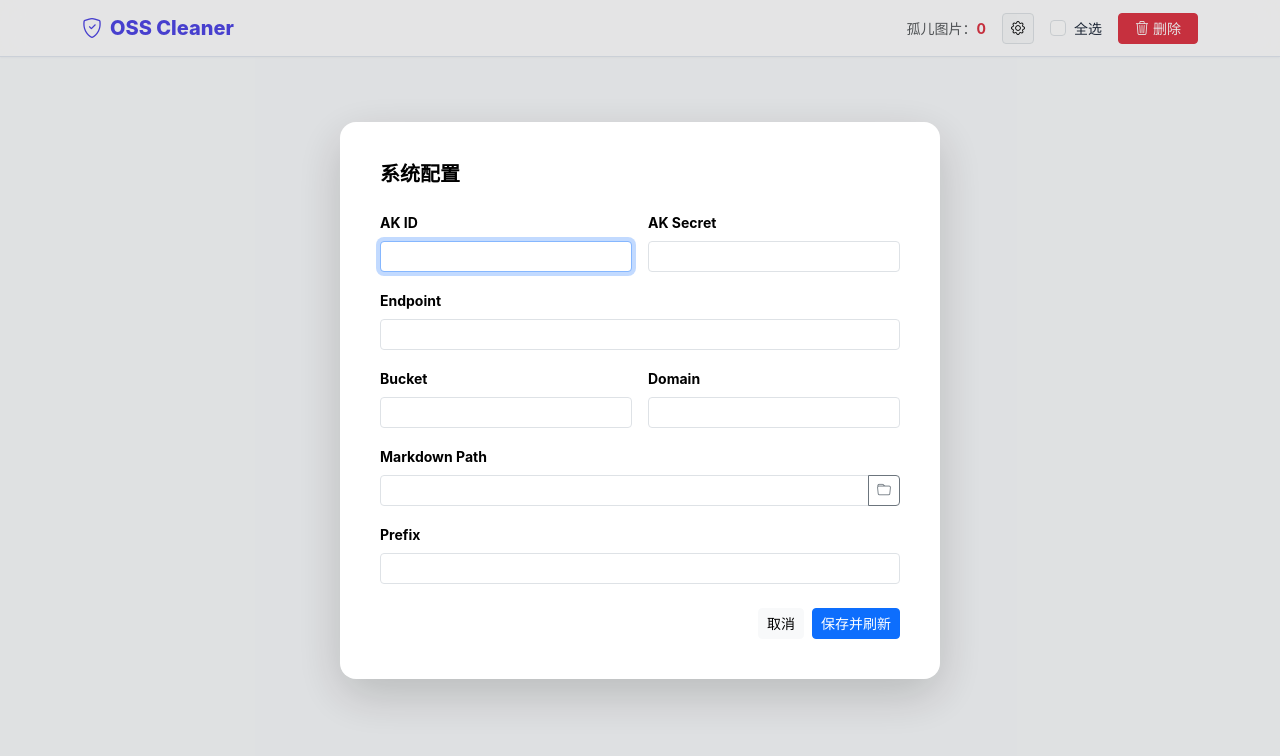
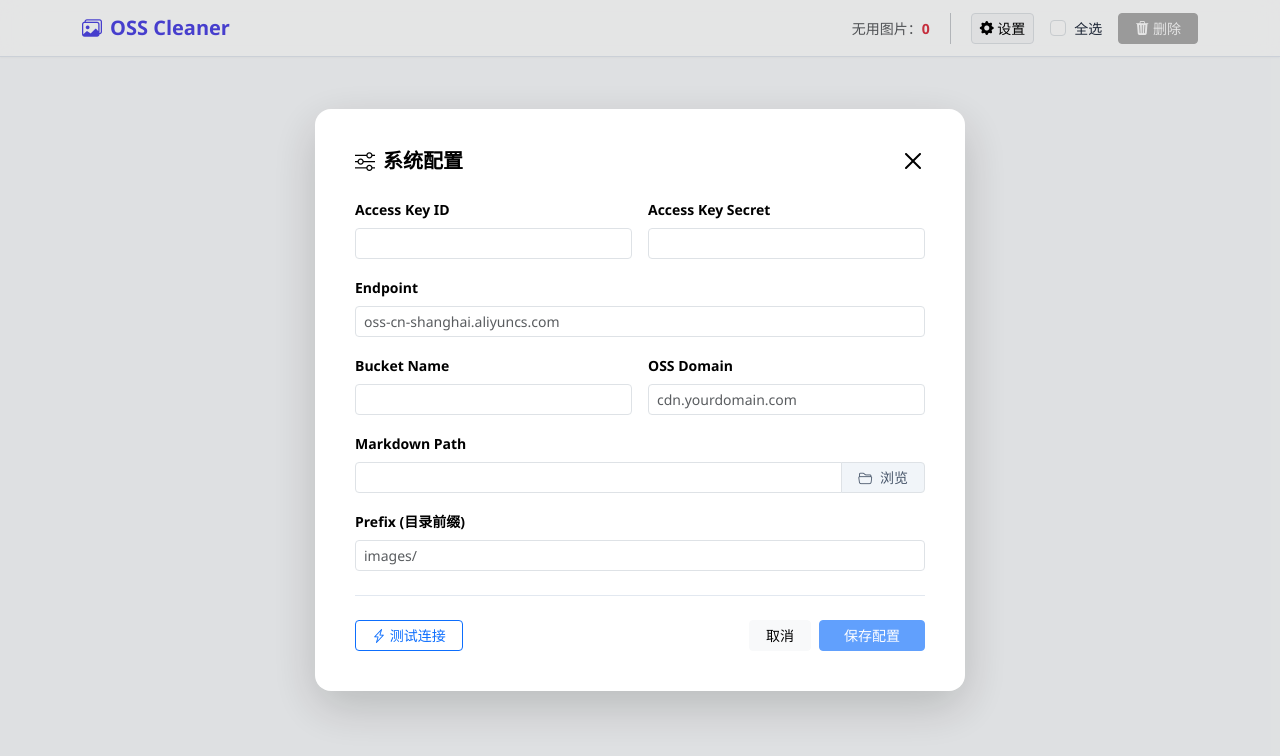
Before and after one commit to LinJHS/oss-cleaner, a Flask app: page / in a window 1280 px wide. Shown: the top 756 px of the page. Run offline with Flask 3, Linux system fonts and the light colour scheme; some libraries are stand-ins or nearby versions.

Commit message:
refactor: update styles and improve UI interactions in index.html

```diff
--- a/src/oss_cleaner/templates/index.html
+++ b/src/oss_cleaner/templates/index.html
@@ -19,30 +19,37 @@
 
         body {
             background: var(--bg);
-            font-family: 'Inter', system-ui, -apple-system, sans-serif;
+            font-family: 'Segoe UI', system-ui, -apple-system, sans-serif;
             color: var(--text);
             padding-bottom: 40px;
             margin: 0;
         }
 
-        /* Navbar */
+        /* --- 导航栏优化 --- */
         .navbar {
-            background: rgba(255, 255, 255, 0.8);
+            background: rgba(255, 255, 255, 0.85);
             backdrop-filter: blur(12px);
             border-bottom: 1px solid var(--border);
             box-shadow: 0 1px 2px rgba(0,0,0,0.03);
+            z-index: 1000;
         }
         .navbar-brand { font-weight: 800; color: var(--primary) !important; display: flex; align-items: center; gap: 8px; }
 
-        /* Grid */
+        /* 移除所有按钮的焦点蓝框 */
+        button:focus, .btn:focus, .form-check-input:focus, .form-control:focus {
+            outline: none !important;
+            box-shadow: none !important;
+        }
+
+        #deleteBtn:disabled { opacity: 0.5; cursor: not-allowed; filter: grayscale(1); }
+
+        /* --- 网格与卡片 --- */
         .grid {
             display: grid;
             grid-template-columns: repeat(auto-fill, minmax(240px, 1fr));
             gap: 24px;
             padding: 24px 0;
         }
-
-        /* Card & Animation */
         .card {
             background: var(--card);
             border: 1px solid var(--border);
@@ -53,11 +60,8 @@
         }
         .card:hover { transform: translateY(-4px); box-shadow: 0 12px 20px -5px rgba(0, 0, 0, 0.1); }
         .card.selected { border: 2px solid var(--primary); background: #f5f7ff; }
-
-        /* 删除动画 */
         .card.deleting { transform: scale(0.1); opacity: 0; pointer-events: none; }
 
-        /* 图片容器：核心修复区域 */
         .img-area {
             position: relative;
             width: 100%;
@@ -66,72 +70,62 @@
             overflow: hidden;
             cursor: pointer;
         }
+        .img-area .placeholder {
+            position: absolute; inset: 0; z-index: 10;
+            display: flex; flex-direction: column; align-items: center; justify-content: center;
+            gap: 8px; color: var(--text-muted); background: #f1f5f9;
+            transition: opacity 0.3s; pointer-events: none;
+        }
+        .img-area img {
+            position: absolute; top: 0; left: 0; width: 100%; height: 100%;
+            object-fit: cover; z-index: 5; opacity: 0; transition: opacity 0.4s;
+        }
+        .img-area img.loaded { opacity: 1; }
 
-        /* 1. 占位层：层级最高 (z-index: 10) */
-        .img-area .placeholder {
-            position: absolute;
-            inset: 0;
-            z-index: 10;
-            display: flex;
-            flex-direction: column;
-            align-items: center;
-            justify-content: center;
-            gap: 8px;
-            color: var(--text-muted);
-            background: #f1f5f9; /* 必须有背景色，防止透视到下方的碎图 */
-            transition: opacity 0.3s ease;
-            pointer-events: none;
+        /* --- 配置弹窗设置 --- */
+        .btn-browse {
+            background-color: #f1f5f9 !important;
+            border: 1px solid #dee2e6 !important;
+            color: #475569 !important;
+            font-size: 0.85rem;
+            font-weight: 500;
+        }
+        .btn-browse:hover { background-color: #e2e8f0 !important; }
+
+        .modal-footer-custom {
+            display: flex; justify-content: space-between; align-items: center;
+            padding-top: 1.5rem; border-top: 1px solid var(--border);
         }
 
-        /* 2. 图片层：层级较低 (z-index: 5) */
-        .img-area img {
-            position: absolute;
-            top: 0;
-            left: 0;
-            width: 100%;
-            height: 100%;
-            object-fit: cover;
-            z-index: 5;
-            opacity: 0; /* 默认不可见，但占据 DOM 空间 */
-            transition: opacity 0.4s ease;
+        /* --- 预览大图动画 --- */
+        #viewer {
+            border: none; background: transparent;
+            width: 100vw; height: 100vh; max-width: 100vw; max-height: 100vh;
+            padding: 0; margin: 0; overflow: hidden;
+            opacity: 0; transform: scale(0.98);
+            transition: opacity 0.25s ease, transform 0.25s ease;
+            display: none;
         }
+        #viewer[open] { opacity: 1; transform: scale(1); display: flex; }
+        #viewer::backdrop { background: rgba(15, 23, 42, 0.95); backdrop-filter: blur(10px); }
 
-        /* 当图片加载完成后的状态 */
-        .img-area img.loaded {
-            opacity: 1;
+        .viewer-content { width: 100%; height: 100%; display: flex; align-items: center; justify-content: center; position: relative; }
+        #viewImg { max-width: 92%; max-height: 92%; object-fit: contain; border-radius: 4px; box-shadow: 0 25px 50px -12px rgba(0, 0, 0, 0.5); }
+
+        /* 关闭按钮：居中、无蓝框、大图标 */
+        .close-btn {
+            position: absolute; top: 30px; right: 30px;
+            background: rgba(255,255,255,0.15); color: white;
+            border: 1px solid rgba(255,255,255,0.2); border-radius: 50%;
+            width: 60px; height: 60px; cursor: pointer; z-index: 100;
+            display: flex; align-items: center; justify-content: center;
+            transition: all 0.2s;
+            outline: none !important;
+            box-shadow: none !important;
         }
+        .close-btn i { font-size: 2.5rem; line-height: 1; }
+        .close-btn:hover { background: rgba(255,255,255,0.3); transform: rotate(90deg); }
 
-        /* 预览大图的 Dialog */
-        #viewer {
-            border: none;
-            background: transparent;
-            width: 100vw; height: 100vh;
-            max-width: 100vw; max-height: 100vh;
-            padding: 0; margin: 0;
-            overflow: hidden;
-        }
-        #viewer::backdrop { background: rgba(15, 23, 42, 0.95); backdrop-filter: blur(8px); }
-        .viewer-content { width: 100%; height: 100%; display: flex; align-items: center; justify-content: center; position: relative; }
-
-        /* 大图残留修复：默认通过 opacity 隐藏而非 display:none */
-        #viewImg {
-            max-width: 90%; max-height: 90%;
-            object-fit: contain;
-            border-radius: 4px;
-            box-shadow: 0 25px 50px -12px rgba(0, 0, 0, 0.5);
-            opacity: 0;
-            transition: opacity 0.3s;
-        }
-        #viewImg.show { opacity: 1; }
-
-        .close-btn {
-            position: absolute; top: 24px; right: 24px;
-            background: rgba(255,255,255,0.2); color: white;
-            border: none; border-radius: 50%; width: 44px; height: 44px;
-            cursor: pointer; z-index: 100; font-size: 1.5rem;
-        }
-
-        /* 信息区 */
         .card-info { padding: 12px 16px; border-top: 1px solid var(--border); }
         .card-info .name { font-size: 0.85rem; font-weight: 600; display: block; overflow: hidden; text-overflow: ellipsis; white-space: nowrap; }
         .empty { text-align: center; padding: 100px 20px; display: none; }
@@ -142,52 +136,73 @@
     <nav class="navbar sticky-top">
         <div class="container">
             <a class="navbar-brand" href="/">
-                <i class="bi bi-shield-check"></i> OSS Cleaner
+                <i class="bi bi-images"></i> OSS Cleaner
             </a>
 
-            <div class="d-flex align-items-center gap-3">
-                <span class="text-muted d-none d-lg-inline small">
-                    孤儿图片：<span id="orphanCount" class="text-danger fw-bold">{{ count }}</span>
+            <div class="d-flex align-items-center gap-2 gap-md-3">
+                <span id="statInfo" class="text-muted small">
+                    无用图片：<span class="text-danger fw-bold">{{ count }}</span>
                 </span>
-                <button class="btn btn-sm btn-light border" onclick="config.showModal()"><i class="bi bi-gear"></i></button>
+
+                <div class="vr mx-1"></div>
+
+                <button class="btn btn-sm btn-light border shadow-none" onclick="config.showModal()">
+                    <i class="bi bi-gear-fill"></i> <span class="d-none d-md-inline">设置</span>
+                </button>
+
                 <div class="form-check mb-0">
-                    <input class="form-check-input" type="checkbox" id="selectAll">
-                    <label class="form-check-label small" for="selectAll">全选</label>
+                    <input class="form-check-input shadow-none" type="checkbox" id="selectAll">
+                    <label class="form-check-label small user-select-none" for="selectAll">全选</label>
                 </div>
-                <button class="btn btn-sm btn-danger px-3" id="deleteBtn"><i class="bi bi-trash3"></i> 删除</button>
+
+                <button class="btn btn-sm btn-danger px-3 shadow-none" id="deleteBtn" disabled>
+                    <i class="bi bi-trash3-fill"></i> 删除
+                </button>
             </div>
         </div>
     </nav>
 
     <div class="container mt-4">
-        <dialog id="config" class="border-0 shadow-lg rounded-4" style="width: 90%; max-width: 600px;">
+        <dialog id="config" class="border-0 shadow-lg rounded-4" style="width: 90%; max-width: 650px;">
             <div class="p-4">
-                <h5 class="mb-4 fw-bold">系统配置</h5>
+                <div class="d-flex justify-content-between align-items-center mb-4">
+                    <h5 class="mb-0 fw-bold"><i class="bi bi-sliders me-2"></i>系统配置</h5>
+                    <button class="btn-close shadow-none" onclick="config.close()"></button>
+                </div>
                 <form id="configForm" class="row g-3">
-                    <div class="col-md-6"><label class="form-label small fw-bold">AK ID</label><input type="text" class="form-control form-control-sm" name="ACCESS_KEY_ID"></div>
-                    <div class="col-md-6"><label class="form-label small fw-bold">AK Secret</label><input type="password" class="form-control form-control-sm" name="ACCESS_KEY_SECRET"></div>
-                    <div class="col-12"><label class="form-label small fw-bold">Endpoint</label><input type="text" class="form-control form-control-sm" name="ENDPOINT"></div>
-                    <div class="col-md-6"><label class="form-label small fw-bold">Bucket</label><input type="text" class="form-control form-control-sm" name="BUCKET_NAME"></div>
-                    <div class="col-md-6"><label class="form-label small fw-bold">Domain</label><input type="text" class="form-control form-control-sm" name="OSS_DOMAIN"></div>
-                    <div class="col-12"><label class="form-label small fw-bold">Markdown Path</label>
+                    <div class="col-md-6"><label class="form-label small fw-bold">Access Key ID</label><input type="text" class="form-control form-control-sm shadow-none" name="ACCESS_KEY_ID" required></div>
+                    <div class="col-md-6"><label class="form-label small fw-bold">Access Key Secret</label><input type="password" class="form-control form-control-sm shadow-none" name="ACCESS_KEY_SECRET" required></div>
+                    <div class="col-12"><label class="form-label small fw-bold">Endpoint</label><input type="text" class="form-control form-control-sm shadow-none" name="ENDPOINT" placeholder="oss-cn-shanghai.aliyuncs.com" required></div>
+                    <div class="col-md-6"><label class="form-label small fw-bold">Bucket Name</label><input type="text" class="form-control form-control-sm shadow-none" name="BUCKET_NAME" required></div>
+                    <div class="col-md-6"><label class="form-label small fw-bold">OSS Domain</label><input type="text" class="form-control form-control-sm shadow-none" name="OSS_DOMAIN" placeholder="cdn.yourdomain.com" required></div>
+                    <div class="col-12">
+                        <label class="form-label small fw-bold">Markdown Path</label>
                         <div class="input-group input-group-sm">
-                            <input type="text" class="form-control" name="MARKDOWN_PATH" id="markdownPath">
-                            <button type="button" class="btn btn-outline-secondary" id="folderBtn"><i class="bi bi-folder"></i></button>
+                            <input type="text" class="form-control shadow-none" name="MARKDOWN_PATH" id="markdownPath" readonly>
+                            <button type="button" class="btn btn-browse px-3 shadow-none" id="folderBtn"><i class="bi bi-folder2-open me-1"></i> 浏览</button>
                         </div>
                     </div>
-                    <div class="col-12"><label class="form-label small fw-bold">Prefix</label><input type="text" class="form-control form-control-sm" name="PREFIX"></div>
+                    <div class="col-12"><label class="form-label small fw-bold">Prefix (目录前缀)</label><input type="text" class="form-control form-control-sm shadow-none" name="PREFIX" placeholder="images/"></div>
                 </form>
-                <div class="mt-4 d-flex justify-content-end gap-2">
-                    <button class="btn btn-sm btn-light" onclick="config.close()">取消</button>
-                    <button class="btn btn-sm btn-primary" id="saveBtn">保存并刷新</button>
+
+                <div class="modal-footer-custom mt-4">
+                    <button class="btn btn-sm btn-outline-primary px-3 shadow-none" id="testBtn">
+                        <i class="bi bi-lightning-charge"></i> 测试连接
+                    </button>
+                    <div class="d-flex gap-2">
+                        <button class="btn btn-sm btn-light px-3 shadow-none" onclick="config.close()">取消</button>
+                        <button class="btn btn-sm btn-primary px-4 shadow-none" id="saveBtn" disabled>保存配置</button>
+                    </div>
                 </div>
             </div>
         </dialog>
 
         <dialog id="viewer">
             <div class="viewer-content" onclick="closePreview()">
-                <button class="close-btn">&times;</button>
-                <img id="viewImg" src="">
+                <button class="close-btn" onclick="closePreview()">
+                    <i class="bi bi-x"></i>
+                </button>
+                <img id="viewImg" src="" onclick="event.stopPropagation()">
             </div>
         </dialog>
 
@@ -206,10 +221,10 @@
                     <span class="name" title="{{ file.name }}">{{ file.name }}</span>
                     <div class="d-flex justify-content-between align-items-center mt-2">
                         <div class="form-check">
-                            <input class="form-check-input" type="checkbox" value="{{ file.key }}" onchange="syncCardState(this)">
+                            <input class="form-check-input img-selector shadow-none" type="checkbox" value="{{ file.key }}" onchange="syncUI()">
                             <label class="small text-muted">选择</label>
                         </div>
-                        <span class="badge bg-light text-dark border">{{ file.size }}</span>
+                        <span class="badge bg-light text-dark border fw-normal size-badge">{{ file.size }}</span>
                     </div>
                 </div>
             </div>
@@ -217,8 +232,9 @@
         </div>
 
         <div id="emptyState" class="empty {% if count == 0 and not error %}show{% endif %}">
-            <i class="bi bi-check2-circle text-success" style="font-size: 4rem;"></i>
-            <h4 class="mt-3">太棒了，没有多余图片</h4>
+            <i class="bi bi-check2-all text-success" style="font-size: 4rem;"></i>
+            <h4 class="mt-3 fw-bold">扫描完成</h4>
+            <p class="text-muted">没有发现任何无用图片</p>
         </div>
     </div>
 
@@ -226,71 +242,134 @@
         const $ = s => document.querySelector(s);
         const $$ = s => document.querySelectorAll(s);
 
-        // --- 图片加载逻辑：修复层级与残留 ---
+        let testSuccess = false;
+        const totalCount = {{ count }};
+
+        // --- 1. 体积解析逻辑 (处理 0B 问题) ---
+        function parseSize(text) {
+            const num = parseFloat(text);
+            if (isNaN(num)) return 0;
+            const unit = text.toLowerCase();
+            if (unit.includes('kb')) return num * 1024;
+            if (unit.includes('mb')) return num * 1024 * 1024;
+            if (unit.includes('gb')) return num * 1024 * 1024 * 1024;
+            return num;
+        }
+
+        function formatSize(bytes) {
+            if (bytes === 0) return '0 B';
+            const k = 1024;
+            const sizes = ['B', 'KB', 'MB', 'GB'];
+            const i = Math.floor(Math.log(bytes) / Math.log(k));
+            return parseFloat((bytes / Math.pow(k, i)).toFixed(2)) + ' ' + sizes[i];
+        }
+
+        function syncUI() {
+            const selected = $$('.img-selector:checked');
+            const deleteBtn = $('#deleteBtn');
+            const statInfo = $('#statInfo');
+
+            $$('.card').forEach(card => {
+                const cb = card.querySelector('.img-selector');
+                card.classList.toggle('selected', cb.checked);
+            });
+
+            deleteBtn.disabled = selected.length === 0;
+
+            if (selected.length > 0) {
+                let totalBytes = 0;
+                selected.forEach(cb => {
+                    const card = cb.closest('.card');
+                    const sizeText = card.querySelector('.size-badge').textContent;
+                    totalBytes += parseSize(sizeText);
+                });
+                statInfo.innerHTML = `当前选中：<span class="text-primary fw-bold">${selected.length}</span> / ${totalCount} <span class="ms-1 badge bg-primary-subtle text-primary border-primary-subtle">${formatSize(totalBytes)}</span>`;
+            } else {
+                statInfo.innerHTML = `无用图片：<span class="text-danger fw-bold">${totalCount}</span>`;
+            }
+        }
+
+        // --- 2. 两阶段点击逻辑 ---
         function handleImgClick(area) {
             const img = area.querySelector('img');
             const url = area.dataset.url;
             const placeholder = area.querySelector('.placeholder');
 
-            // 如果已经加载成功了，直接看大图
+            // 如果已经加载成功，第二次点击才放大
             if (img.classList.contains('loaded')) {
                 showPreview(url);
                 return;
             }
 
-            // 更新占位符为加载状态，由于 z-index:10，它一定在最上面
-            placeholder.innerHTML = `
-                <div class="spinner-border spinner-border-sm text-primary"></div>
-                <span class="mt-1">正在加载...</span>
-            `;
+            // 第一阶段：仅执行加载
+            placeholder.innerHTML = `<div class="spinner-border spinner-border-sm text-primary"></div><span class="mt-1">加载中</span>`;
 
-            // 开始加载：设置 src 触发浏览器下载
-            // 我们不用 new Image() 而是直接用 DOM 里的 img 标签，保证一致性
-            img.onload = () => {
-                img.classList.add('loaded'); // CSS 会让 opacity 变为 1
-                placeholder.style.opacity = '0'; // 占位符淡出
+            const tempImg = new Image();
+            tempImg.onload = () => {
+                img.src = url;
+                img.classList.add('loaded');
+                placeholder.style.opacity = '0';
                 setTimeout(() => {
-                    placeholder.style.visibility = 'hidden'; // 彻底不挡点击
-                    showPreview(url);
+                    placeholder.style.visibility = 'hidden';
                 }, 300);
             };
-
-            img.onerror = () => {
-                placeholder.innerHTML = `
-                    <i class="bi bi-exclamation-triangle text-danger"></i>
-                    <span class="text-danger small">无法加载</span>
-                `;
-            };
-
-            img.src = url;
+            tempImg.src = url;
         }
 
         function showPreview(url) {
             const vImg = $('#viewImg');
             vImg.src = url;
-            vImg.onload = () => vImg.classList.add('show');
             $('#viewer').showModal();
         }
 
         function closePreview() {
-            const viewer = $('#viewer');
-            const vImg = $('#viewImg');
-            vImg.classList.remove('show');
-            viewer.close();
-            // 延迟清空 src 彻底解决残留闪烁
-            setTimeout(() => { vImg.src = ""; }, 300);
+            $('#viewer').close();
+            setTimeout(() => { $('#viewImg').src = ""; }, 300);
         }
 
-        // --- 批量删除逻辑：视觉平滑移除 ---
+        // --- 3. 配置校验与测试 ---
+        $('#configForm').oninput = () => {
+            testSuccess = false;
+            $('#saveBtn').disabled = true;
+        };
+
+        $('#testBtn').onclick = async () => {
+            const data = Object.fromEntries(new FormData($('#configForm')));
+            const btn = $('#testBtn');
+            btn.disabled = true;
+            btn.innerHTML = '<span class="spinner-border spinner-border-sm"></span> 测试中';
+
+            try {
+                const res = await fetch('/test-connection', {
+                    method: 'POST',
+                    headers: { 'Content-Type': 'application/json' },
+                    body: JSON.stringify(data)
+                });
+                const result = await res.json();
+                if (result.status === 'success') {
+                    alert('✅ 连接成功！现在可以保存配置了。');
+                    testSuccess = true;
+                    $('#saveBtn').disabled = false;
+                } else {
+                    alert('❌ 连接失败: ' + result.message);
+                }
+            } catch (e) { alert('请求异常'); }
+            finally {
+                btn.disabled = false;
+                btn.innerHTML = '<i class="bi bi-lightning-charge"></i> 测试连接';
+            }
+        };
+
+        // --- 4. 批量删除 ---
         $('#deleteBtn').onclick = async () => {
-            const selectedCbs = [...$$('.grid .form-check-input:checked')];
+            const selectedCbs = [...$$('.img-selector:checked')];
             const keys = selectedCbs.map(cb => cb.value);
 
-            if (!keys.length) return alert('请先选择图片');
-            if (!confirm(`确认永久删除这 ${keys.length} 张图片吗？`)) return;
+            if (!confirm(`确定要永久删除这 ${keys.length} 张图片吗？`)) return;
 
-            $('#deleteBtn').disabled = true;
-            $('#deleteBtn').innerHTML = '<span class="spinner-border spinner-border-sm"></span> 执行中...';
+            const delBtn = $('#deleteBtn');
+            delBtn.disabled = true;
+            delBtn.innerHTML = '<span class="spinner-border spinner-border-sm"></span>';
 
             try {
                 const res = await fetch('/delete', {
@@ -299,42 +378,17 @@
                     body: JSON.stringify({ keys })
                 });
 
-                const result = await res.json();
-                if (result.status === 'success') {
-                    // 执行缩小消失动画
-                    selectedCbs.forEach(cb => {
-                        const card = cb.closest('.card');
-                        card.classList.add('deleting');
-                    });
-
-                    // 动画结束后从 DOM 彻底移除
-                    setTimeout(() => {
-                        selectedCbs.forEach(cb => cb.closest('.card').remove());
-                        const remaining = $$('.card').length;
-                        $('#orphanCount').textContent = remaining;
-                        if (remaining === 0) $('#emptyState').classList.add('show');
-                    }, 400);
-                } else {
-                    alert('删除失败: ' + result.message);
+                if ((await res.json()).status === 'success') {
+                    selectedCbs.forEach(cb => cb.closest('.card').classList.add('deleting'));
+                    setTimeout(() => location.reload(), 500);
                 }
-            } catch (e) {
-                alert('网络请求异常');
-            } finally {
-                $('#deleteBtn').disabled = false;
-                $('#deleteBtn').innerHTML = '<i class="bi bi-trash3"></i> 删除';
-            }
+            } catch (e) { alert('删除失败'); delBtn.disabled = false; }
         };
 
-        // --- 基础交互 ---
-        function syncCardState(cb) {
-            cb.closest('.card').classList.toggle('selected', cb.checked);
-        }
-
+        // --- 基础事件 ---
         $('#selectAll').onchange = (e) => {
-            $$('.grid .form-check-input').forEach(cb => {
-                cb.checked = e.target.checked;
-                syncCardState(cb);
-            });
+            $$('.img-selector').forEach(cb => cb.checked = e.target.checked);
+            syncUI();
         };
 
         $('#saveBtn').onclick = async () => {
@@ -349,16 +403,18 @@
 
         $('#folderBtn').onclick = async () => {
             const res = await fetch('/select-folder').then(r => r.json());
-            if (res.status === 'success') $('#markdownPath').value = res.path;
+            if (res.status === 'success') {
+                $('#markdownPath').value = res.path;
+                $('#configForm').dispatchEvent(new Event('input'));
+            }
         };
 
-        // 初始化加载配置
         window.onload = async () => {
             const res = await fetch('/config').then(r => r.json()).catch(() => ({}));
             Object.entries(res).forEach(([k, v]) => {
                 if($('#configForm').elements[k]) $('#configForm').elements[k].value = v || '';
             });
-            {% if error %} $('#config').showModal(); {% endif %}
+            {% if error %} config.showModal(); {% endif %}
         };
     </script>
 </body>
```
